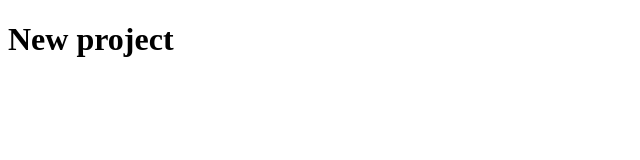
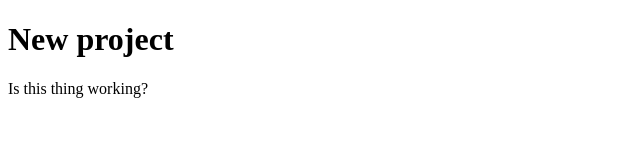
Before and after one commit to AKyndheart/Advanced-E-portfolio, a plain HTML site: page index.html in a window 1280 px wide. Shown: the whole page, without its empty margins (0-640 px from the left). Drawn offline with Linux system fonts and the light colour scheme.

Commit message:
commit troubles

```diff
--- a/index.html
+++ b/index.html
@@ -7,5 +7,6 @@
 </head>
 <body>
     <h1 class="test">New project</h1>
+    <p class="working">Is this thing working?</p>
 </body>
 </html>
```
